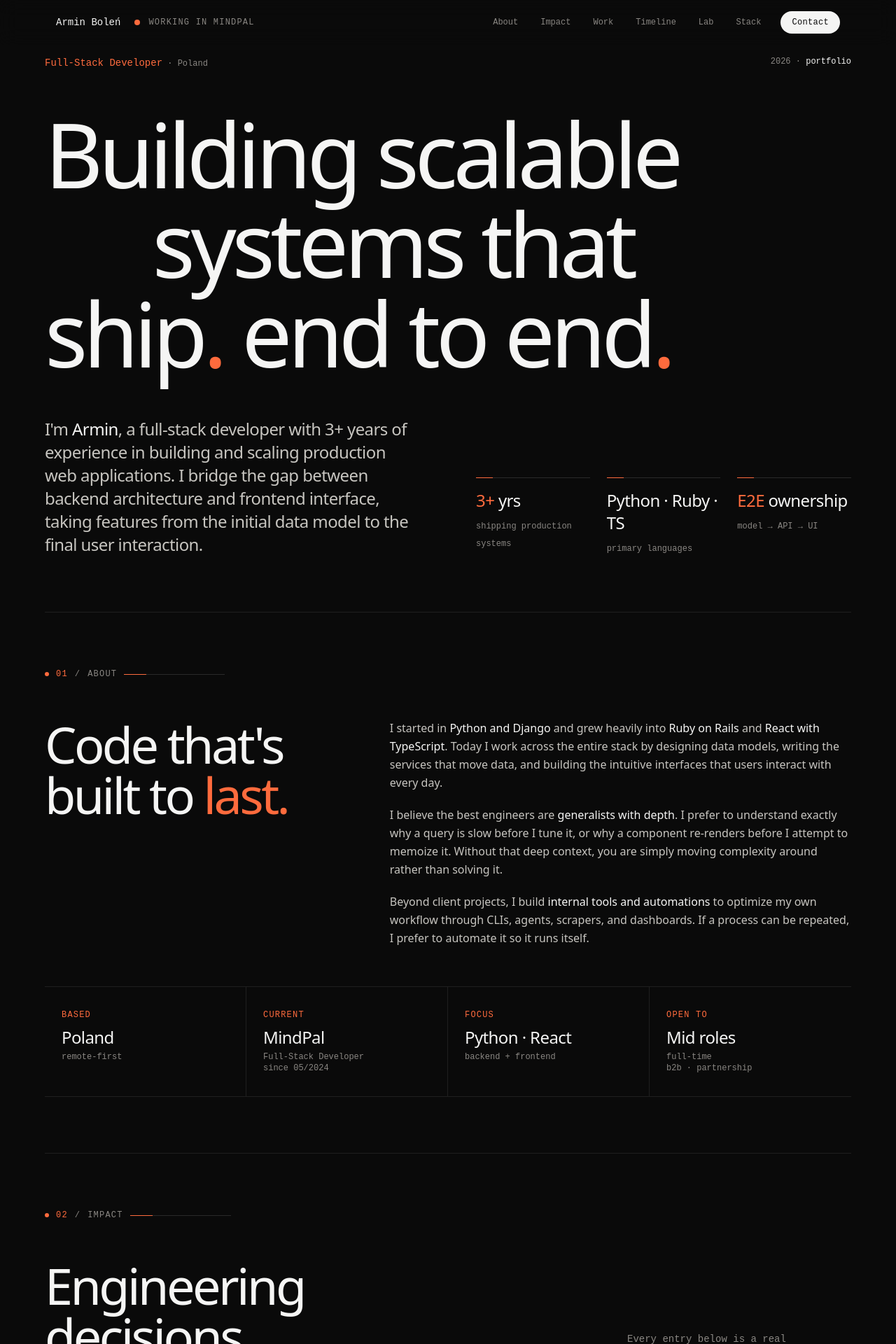
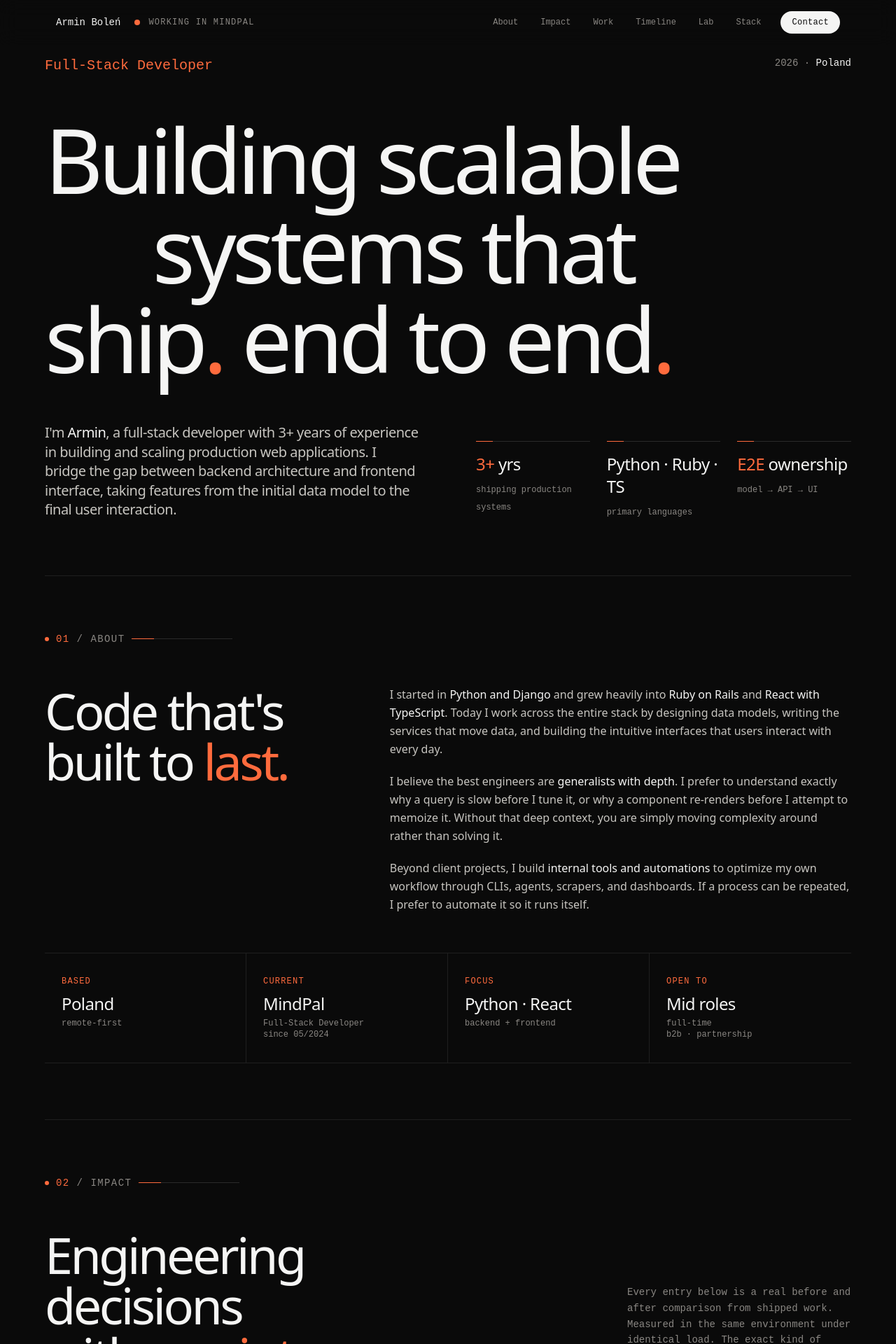
Before and after one commit to Szaneron/szaneron.github.io, a React (Vite) app: page / in a window 1280 px wide. Shown: the top 1920 px of the page at 70% size. Built offline with nearby package versions, Linux system fonts and the light colour scheme.

Commit message:
feat: add Lab section and related components, update Hero and Impact sections, improve styles and constants

```diff
--- a/src/App.tsx
+++ b/src/App.tsx
@@ -7,6 +7,7 @@ import About from '@components/sections/About';
 import Impact from '@components/sections/Impact';
 import Work from '@components/sections/Work';
 import Timeline from '@components/sections/Timeline';
+import Lab from '@components/sections/Lab';
 import Skills from '@components/sections/Skills';
 import Contact from '@components/sections/Contact';
 
@@ -28,6 +29,8 @@ export default function App() {
         <Divider />
         <Timeline />
         <Divider />
+        <Lab />
+        <Divider />
         <Skills />
         <Divider />
         <Contact />
--- a/src/components/sections/Hero.tsx
+++ b/src/components/sections/Hero.tsx
@@ -1,17 +1,18 @@
 import { AUTHOR } from '@/data/constants';
 import Metric from '@components/ui/metric';
+const year = new Date().getFullYear();
 
 export default function Hero() {
   return (
     <section id="hero" className="min-h-screen flex flex-col justify-center py-20">
       <div className="section-inner space-y-8 sm:space-y-14">
         {/* Meta row */}
-        <div className="flex flex-col sm:flex-row sm:justify-between gap-1 sm:gap-5 font-mono text-xs text-ink-3">
+        <div className="flex flex-col sm:flex-row sm:justify-between gap-1 sm:gap-5 font-mono text-sm text-ink-3">
           <span>
-            <span className="text-accent text-sm">{AUTHOR.title}</span> · {AUTHOR.location}
+            <span className="text-accent text-xl">{AUTHOR.title}</span>
           </span>
           <span>
-            2026 · <strong className="text-ink font-medium">portfolio</strong>
+            {year} · <strong className="text-ink font-medium">{AUTHOR.location}</strong>
           </span>
         </div>
 
@@ -27,11 +28,11 @@ export default function Hero() {
         {/* Bottom row */}
         <div className="grid grid-cols-1 md:grid-cols-2 gap-8 md:gap-16 xl:gap-20 items-end">
           {/* Intro text */}
-          <p className="text-lg sm:text-xl lg:text-2xl text-ink-2 leading-snug tracking-tight">
+          <p className="text-lg sm:text-xl text-ink-2 leading-snug tracking-tight">
             I'm <strong className="text-ink font-medium">{AUTHOR.name}</strong>, a full-stack
-            developer with 3+ years of experience in building and scaling production web
-            applications. I bridge the gap between backend architecture and frontend interface,
-            taking features from the initial data model to the final user interaction.
+            developer with {AUTHOR.yearsOfExperience}+ years of experience in building and scaling
+            production web applications. I bridge the gap between backend architecture and frontend
+            interface, taking features from the initial data model to the final user interaction.
           </p>
 
           {/* Quick stats */}
--- a/src/components/sections/Impact.tsx
+++ b/src/components/sections/Impact.tsx
@@ -17,8 +17,9 @@ export default function Impact() {
           </h2>
 
           <p className="font-mono text-xs sm:text-sm leading-relaxed text-ink-3 md:justify-self-end md:max-w-xs">
-            Every entry below is a real before/after from shipped work. Measured in the same
-            environment, same load. The kind of impact I look for in any role.
+            Every entry below is a real before and after comparison from shipped work. Measured in
+            the same environment under identical load. The exact kind of technical impact I deliver
+            in any role.
           </p>
         </div>
 
--- /dev/null
+++ b/src/components/sections/Lab.tsx
@@ -0,0 +1,82 @@
+import SectionEyebrow from '@components/ui/section-eyebrow';
+import { LAB_PROJECTS, type LabProject } from '@/data/lab';
+
+function StatusBadge({ status, label }: { status: LabProject['status']; label: string }) {
+  const dotClass =
+    status === 'active'
+      ? 'bg-accent status-pulse'
+      : status === 'completed'
+        ? 'bg-green-600'
+        : 'bg-ink-3';
+
+  return (
+    <span className={`inline-flex items-center gap-3`}>
+      <span className={`w-1.5 h-1.5 rounded-full shrink-0 ${dotClass}`} />
+      {label}
+    </span>
+  );
+}
+
+export default function Lab() {
+  return (
+    <section id="lab" className="py-20">
+      <div className="section-inner space-y-8 sm:space-y-14">
+        <SectionEyebrow num="05" label="Lab" />
+
+        {/* ── Header — two columns on lg, stacks on mobile ── */}
+        <div className="grid grid-cols-1 lg:grid-cols-2 gap-8 lg:gap-12 items-end">
+          <div className="reveal">
+            <h2 className="text-4xl sm:text-5xl xl:text-7xl font-medium leading-none tracking-tighter">
+              What I build when
+              <br />
+              nobody <span className="text-accent">assigned it.</span>
+            </h2>
+          </div>
+
+          <p className="reveal font-mono text-xs sm:text-sm leading-relaxed text-ink-3 lg:justify-self-end lg:max-w-xs">
+            Personal systems engineered to eliminate daily workflow friction. Every project
+            represents a standalone production utility built from scratch to automate operations and
+            maintain active continuous usage.
+          </p>
+        </div>
+
+        {/* ── Card grid — gap-px on bg-line renders 1px hairlines between cards ── */}
+        <div className="reveal grid grid-cols-1 md:grid-cols-3 gap-px bg-line border-y border-line">
+          {LAB_PROJECTS.map(project => (
+            <article
+              key={project.id}
+              className="group bg-bg flex flex-col p-8 transition-colors duration-300 hover:bg-bg-2"
+            >
+              {/* Meta row — stays ink-3 on hover (understated: these are side projects) */}
+              <div className="flex justify-between items-start font-mono text-xs tracking-widest uppercase text-ink-3 mb-7">
+                <span>{project.year}</span>
+
+                <StatusBadge status={project.status} label={project.statusLabel} />
+              </div>
+
+              {/* Title — slides to accent on hover */}
+              <h3 className="text-2xl sm:text-3xl xl:text-4xl font-medium leading-tight tracking-tight mb-3.5 transition-colors duration-300 group-hover:text-accent">
+                {project.title}
+              </h3>
+
+              {/* Description — flex-1 pushes stack tags to the bottom */}
+              <p className="text-sm leading-relaxed text-ink-2 flex-1">{project.desc}</p>
+
+              {/* Stack tags */}
+              <div className="flex flex-wrap gap-1.5 mt-8 font-mono text-xs">
+                {project.stack.map(tag => (
+                  <span
+                    key={tag}
+                    className="px-2.5 py-1 border border-line-2 rounded-full text-ink-2"
+                  >
+                    {tag}
+                  </span>
+                ))}
+              </div>
+            </article>
+          ))}
+        </div>
+      </div>
+    </section>
+  );
+}
--- a/src/components/sections/Timeline.tsx
+++ b/src/components/sections/Timeline.tsx
@@ -63,7 +63,7 @@ export default function Timeline() {
                   )}
 
                   {entry.highlights && (
-                    <ul className="mt-6 flex flex-col font-mono text-[13px]">
+                    <ul className="mt-6 flex flex-col font-mono text-xs">
                       {entry.highlights.map((h, j) => (
                         <li
                           key={j}
--- a/src/components/ui/section-eyebrow.tsx
+++ b/src/components/ui/section-eyebrow.tsx
@@ -5,7 +5,7 @@ interface Props {
 
 export default function SectionEyebrow({ num, label }: Props) {
   return (
-    <div className="flex items-center gap-2.5 font-mono text-xs tracking-widest uppercase text-ink-3">
+    <div className="flex items-center gap-2.5 font-mono text-xs sm:text-sm tracking-widest uppercase text-ink-3">
       <span className="w-1.5 h-1.5 rounded-full bg-accent shrink-0" />
       <span className="text-accent">{num}</span>
       <span>/</span>
--- a/src/data/constants.ts
+++ b/src/data/constants.ts
@@ -3,10 +3,10 @@ export const AUTHOR = {
   fullName: 'Armin Boleń',
   title: 'Full-Stack Developer',
   status: 'Working in MindPal',
+  yearsOfExperience: 3,
   currentCompany: 'MindPal',
   currentCompanySince: '05/2024',
   location: 'Poland',
-  email: 'armin@example.com',
   github: 'https://github.com/Szaneron',
   linkedin: 'https://linkedin.com/in/armin-bolen',
 } as const;
--- /dev/null
+++ b/src/data/lab.ts
@@ -0,0 +1,41 @@
+export type LabStatus = 'active' | 'experimental' | 'completed';
+
+export interface LabProject {
+  id: string;
+  year: number;
+  title: string;
+  status: LabStatus;
+  statusLabel: string;
+  desc: string;
+  stack: string[];
+}
+
+export const LAB_PROJECTS: LabProject[] = [
+  {
+    id: 'lifehub',
+    year: 2026,
+    title: 'LifeHub',
+    status: 'active',
+    statusLabel: 'Web application',
+    desc: 'A full stack personal operating system utilizing a modular event driven architecture to manage complex recurring finances cash flows and personal productivity data engines.',
+    stack: ['Python', 'Django', 'React', 'TypeScript', 'PostgreSQL', 'Modular'],
+  },
+  {
+    id: 'mind-cli',
+    year: 2026,
+    title: 'Mind CLI',
+    status: 'completed',
+    statusLabel: 'Terminal tool',
+    desc: 'A command line automation tool integrating management APIs to provide automatic branch tracking, time overlap protection, and interactive productivity heatmaps.',
+    stack: ['Python', 'CLI Architecture', 'Click', 'Git', 'Terminal UI', 'Automation'],
+  },
+  {
+    id: 'ranks-engine',
+    year: 2025,
+    title: 'Ranks Engine',
+    status: 'completed',
+    statusLabel: 'Game bot',
+    desc: 'An autonomous game automation system leveraging real time computer vision and optical character recognition to execute complex live combat loops and concurrent multi instance logic.',
+    stack: ['Python', 'OpenCV', 'PyTesseract', 'Automation', 'Bot'],
+  },
+];
```
